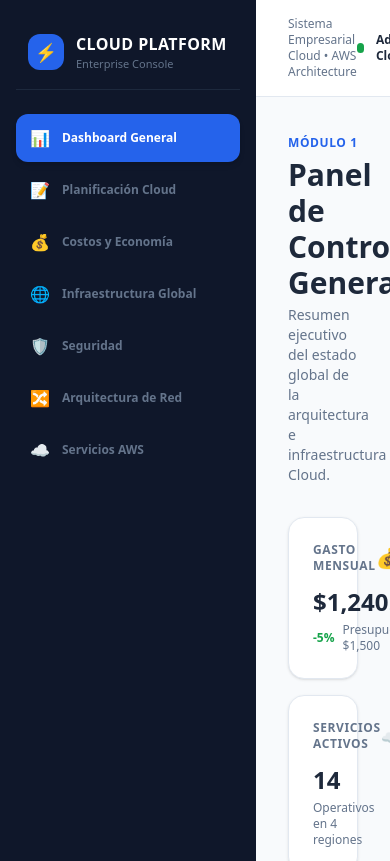
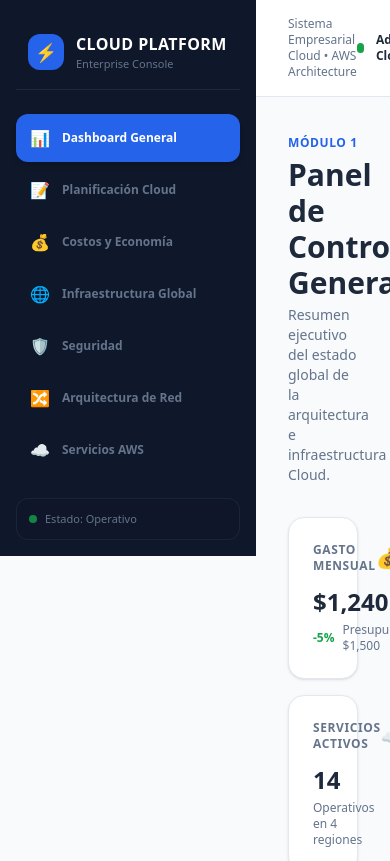
Before and after one commit to alexanderpiero1000-cmyk/sistema-cloud, a React (Vite) app: page / in a window 390 px wide. Shown: the top 861 px of the page. Built offline with nearby package versions, Linux system fonts and the light colour scheme.

Commit message:
Enhance Sidebar with mobile close button
Added a mobile close button and SidebarProps interface.

```diff
--- a/src/components/Sidebar.tsx
+++ b/src/components/Sidebar.tsx
@@ -10,12 +10,17 @@ const navItems = [
   { path: '/servicios', label: 'Servicios AWS', icon: '☁️' },
 ];
 
-export default function Sidebar() {
+interface SidebarProps {
+  onCloseMobile?: () => void;
+}
+
+export default function Sidebar({ onCloseMobile }: SidebarProps) {
   return (
-    <aside className="w-64 bg-[#0F172A] min-h-screen text-white flex flex-col justify-between p-4 flex-shrink-0">
+    <aside className="w-64 bg-[#0F172A] h-full text-white flex flex-col justify-between p-4 flex-shrink-0">
       <div>
         {/* Encabezado Logo */}
-        <div className="flex items-center space-x-3 px-3 py-4 mb-6 border-b border-slate-800">
+        <div className="flex items-center justify-between px-3 py-4 mb-6 border-b border-slate-800">
+          <div className="flex items-center space-x-3">
             <div className="w-9 h-9 rounded-xl bg-[#2563EB] flex items-center justify-center text-lg font-bold">
               ⚡
             </div>
@@ -25,12 +30,25 @@ export default function Sidebar() {
             </div>
           </div>
 
+          {/* Botón cerrar para móvil */}
+          {onCloseMobile && (
+            <button
+              onClick={onCloseMobile}
+              className="lg:hidden text-slate-400 hover:text-white p-1"
+              aria-label="Cerrar menú"
+            >
+              ✕
+            </button>
+          )}
+        </div>
+
         {/* Links de Navegación */}
         <nav className="space-y-1">
           {navItems.map((item) => (
             <NavLink
               key={item.path}
               to={item.path}
+              onClick={onCloseMobile}
               className={({ isActive }) =>
                 `flex items-center space-x-3 px-3.5 py-3 rounded-xl text-xs font-semibold transition-all ${
                   isActive
@@ -47,7 +65,7 @@ export default function Sidebar() {
       </div>
 
       {/* Footer del Sidebar */}
-      <div className="p-3 bg-slate-900/60 rounded-xl border border-slate-800/80">
+      <div className="p-3 bg-slate-900/60 rounded-xl border border-slate-800/80 mt-6">
         <div className="flex items-center space-x-2">
           <span className="w-2 h-2 rounded-full bg-[#16A34A] animate-pulse"></span>
           <span className="text-[11px] text-[#64748B] font-medium">Estado: Operativo</span>
```
Lines whose indentation alone changed are shown as unchanged.
